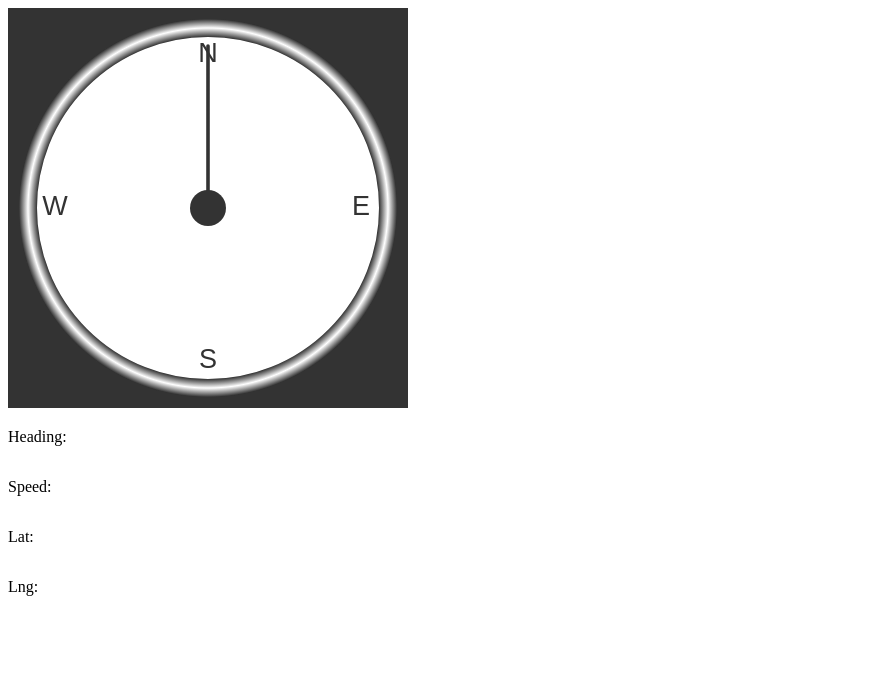
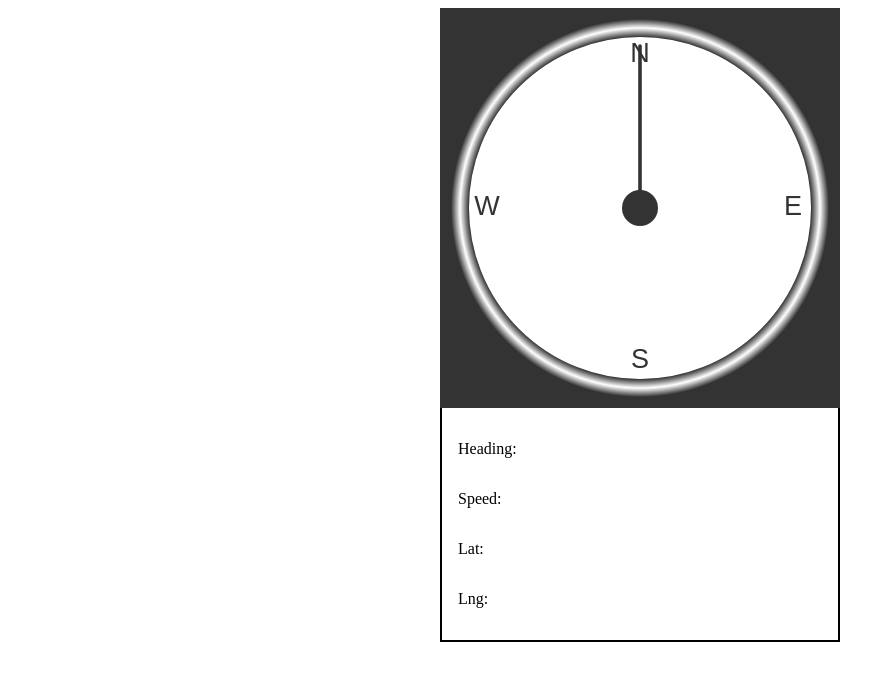
Before and after one commit to rcereghini/geolocation-speedometer-compass-fun, a plain HTML site: page index.html in a window 1280 px wide. Shown: the whole page, without its empty margins (0-895 px from the left). Drawn offline with Linux system fonts and the light colour scheme.

Commit message:
Exchanged inline styles for external sheet and classes

```diff
--- /dev/null
+++ b/compass.css
@@ -0,0 +1,26 @@
+.main-div {
+  display: flex;
+  justify-content: center;
+  align-items: center;
+  flex-direction: column;
+}
+
+.value {
+}
+
+.value-container {
+  display: flex;
+}
+
+.value-label {
+  width: 100px;
+}
+
+.value-displays {
+  width: 400px;
+  border-right: 2px solid black;
+  border-left: 2px solid black;
+  border-bottom: 2px solid black;
+  padding: 1em;
+  box-sizing: border-box;
+}
--- a/index.html
+++ b/index.html
@@ -1,23 +1,36 @@
 <!DOCTYPE html>
 <html>
+  <head>
+    <link rel="stylesheet" type="text/css" href="compass.css" />
+  </head>
   <body>
-    <canvas id="canvas" width="400" height="400" style="background-color:#333">
-    </canvas>
-    <div style="display: grid; grid-template-columns: 100px 1fr;">
-      <p>Heading:</p>
-      <p id="directionDisplay"></p>
-    </div>
-    <div style="display: grid; grid-template-columns: 100px 1fr;">
-      <p>Speed:</p>
-      <p id="speedDisplay"></p>
-    </div>
-    <div style="display: grid; grid-template-columns: 100px 1fr;">
-      <p>Lat:</p>
-      <p id="latDisplay"></p>
-    </div>
-    <div style="display: grid; grid-template-columns: 100px 1fr;">
-      <p>Lng:</p>
-      <p id="lngDisplay"></p>
+    <div class="main-div">
+      <canvas
+        id="canvas"
+        width="400"
+        height="400"
+        style="background-color:#333"
+      >
+      </canvas>
+
+      <div class="value-displays">
+        <div class="value-container" style="">
+          <p class="value-label">Heading:</p>
+          <p class="value" id="directionDisplay"></p>
+        </div>
+        <div class="value-container">
+          <p class="value-label">Speed:</p>
+          <p class="value" id="speedDisplay"></p>
+        </div>
+        <div class="value-container">
+          <p class="value-label">Lat:</p>
+          <p class="value" id="latDisplay"></p>
+        </div>
+        <div class="value-container">
+          <p class="value-label">Lng:</p>
+          <p class="value" id="lngDisplay"></p>
+        </div>
+      </div>
     </div>
 
     <script>
```
